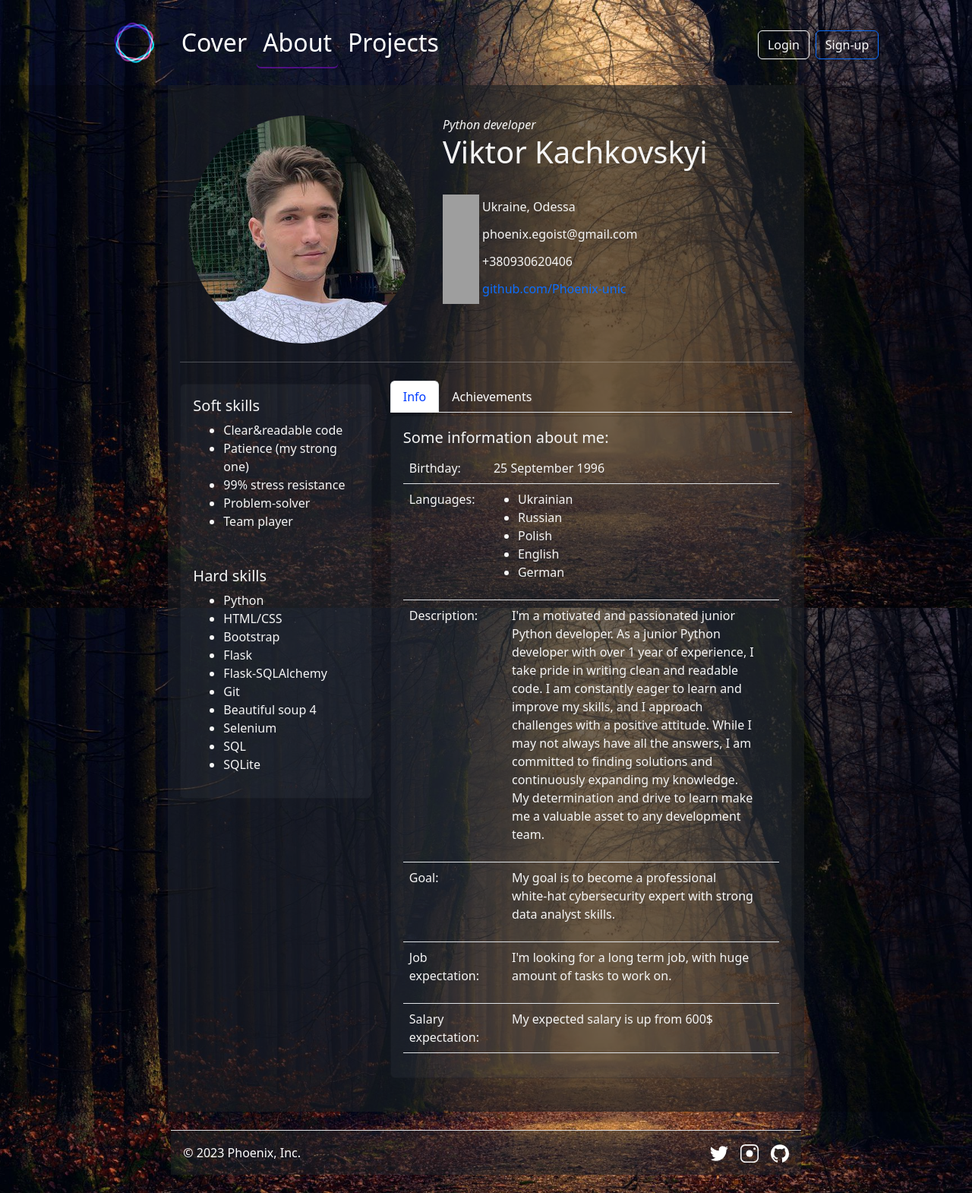
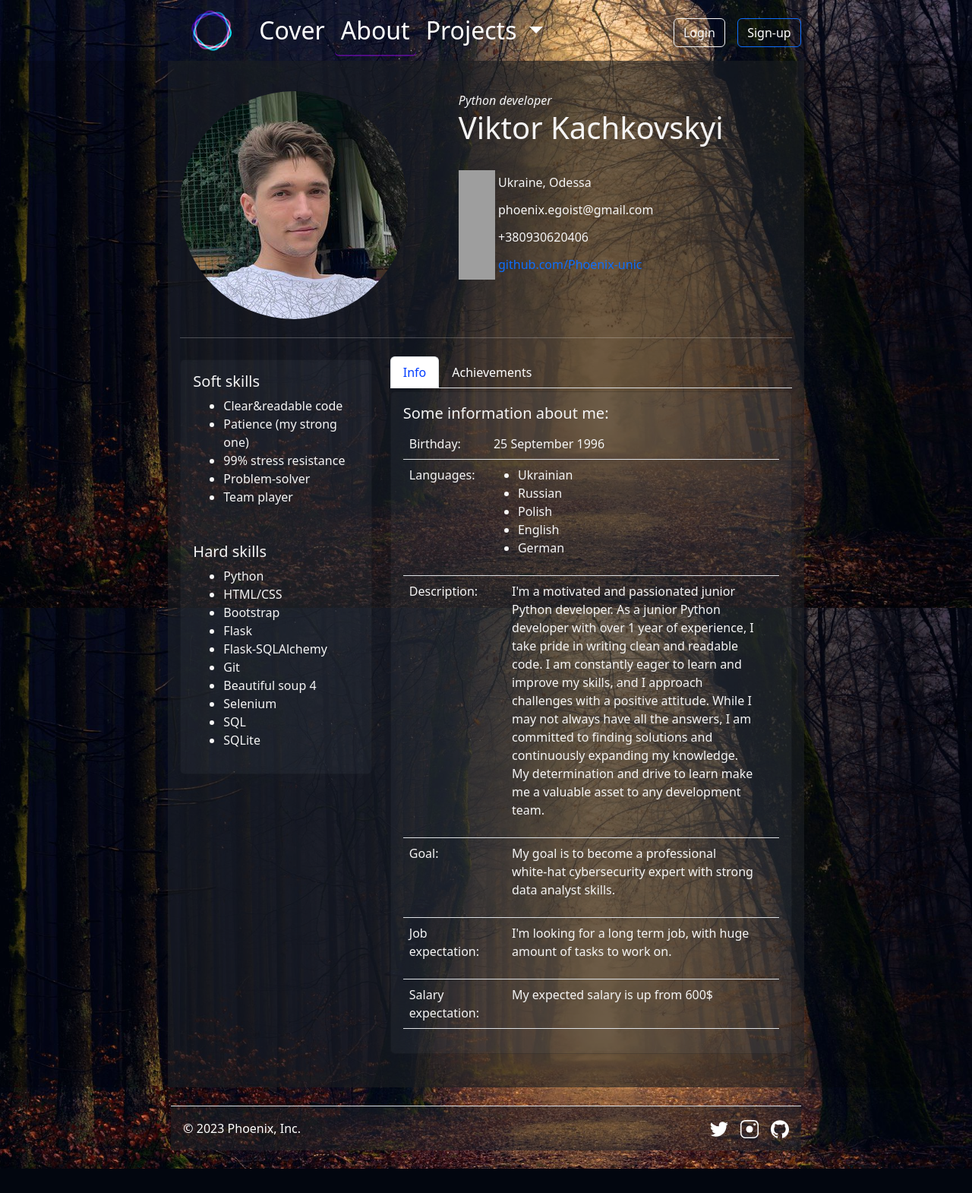
Before and after one commit to Phoenix-unic/my-blog, a Flask app: page /about in a window 1280 px wide. Shown: the whole page at 76% size. After the commit the page ends 1538 px from the top, so only its background shows below. Run offline with Flask 3, Linux system fonts and the light colour scheme; grey boxes are pictures that could not be loaded.

Commit message:
additional style changes, navbar dropdown, app-routs

```diff
--- a/app.py
+++ b/app.py
@@ -14,9 +14,9 @@ def about():
     return render_template('about.html')
 
 
-@app.route('/projects')
-def projects():
-    return render_template('projects.html')
+@app.route('/project')
+def project():
+    return render_template('project.html')
 
 
 @app.route('/login')
--- a/static/css/style.css
+++ b/static/css/style.css
@@ -51,10 +51,17 @@ header .nav-link:hover {
   box-shadow: 0px 0px 5px rgba(162, 7, 252, 0.432);
 }
 
+.contact {
+  display: inline;
+
+}
+
+
+
 /* MAIN STYLES
 -------------- */
 main {
-  min-height: 75vh;
+  min-height: 80vh;
 }
 
 .hero-text {
--- a/templates/about.html
+++ b/templates/about.html
@@ -12,15 +12,16 @@ active-link
 
 <div class="p-3 bg-dark bg-opacity-50 col-xl-8 col-lg-10 col-md-12 mx-auto">
   <div class="row my-4">
-    <div class="col-lg-5 col-md-6">
+    <div class="col-lg-4 col-md-6">
       <img width="300" height="300" class="rounded-circle d-block mx-auto" src="/static/images/300x300-photo.png"
         alt="profile-photo" />
     </div>
-    <div class="col-lg-7 col-md-6">
+    <div class="col-lg-8 col-md-6 col-sm-12 d-flex justify-content-center">
+      <div class="w-auto">
         <label for="contact" class="fst-italic">Python developer</label>
         <h1 id="contact">Viktor Kachkovskyi</h1>
         <br>
-      <ul class="list-unstyled mx-auto my-0">
+        <ul class="list-unstyled ">
           <li>
             <img with="36" height="36" src="https://img.icons8.com/nolan/64/marker.png" alt="Location" />
             <span>Ukraine, Odessa</span>
@@ -38,6 +39,8 @@ active-link
             <a href="https://github.com/Phoenix-unic">github.com/Phoenix-unic</a>
           </li>
         </ul>
+      </div>
+
     </div>
   </div>
   <hr />
@@ -78,8 +81,8 @@ active-link
             type="button" role="tab" aria-controls="nav-info" aria-selected="true">
             Info
           </button>
-          <button class="nav-link" id="nav-contact-tab" data-bs-toggle="tab" data-bs-target="#nav-achievements" type="button"
-            role="tab" aria-controls="nav-achievements" aria-selected="false">
+          <button class="nav-link" id="nav-contact-tab" data-bs-toggle="tab" data-bs-target="#nav-achievements"
+            type="button" role="tab" aria-controls="nav-achievements" aria-selected="false">
             Achievements
           </button>
         </div>
--- a/templates/layout.html
+++ b/templates/layout.html
@@ -14,15 +14,15 @@
 <body>
   <header class="container-fluid">
     <div class="row">
-      <div class="col-lg-10 col-md-12 mx-auto p-3">
+      <div class="col-xl-8 col-lg-10 col-md-12 mx-auto">
         <nav class="navbar navbar-expand-md">
           <a href="/" class="d-flex align-items-center mb-2 mb-lg-0 text-white text-decoration-none">
             <img src="/static/images/logo10-removebg-preview.png" class="logo mx-4" width="60" height="60"
               aria-label="Logo" />
           </a>
-          <button class="navbar-toggler btn-close-white fw-bold bg-white bg-opacity-50" type="button" data-bs-toggle="collapse"
-            data-bs-target="#navbarTogglerDemo01" aria-controls="navbarTogglerDemo01" aria-expanded="false"
-            aria-label="Toggle navigation">
+          <button class="navbar-toggler btn-close-white fw-bold bg-white bg-opacity-50" type="button"
+            data-bs-toggle="collapse" data-bs-target="#navbarTogglerDemo01" aria-controls="navbarTogglerDemo01"
+            aria-expanded="false" aria-label="Toggle navigation">
             <span class="navbar-toggler-icon"></span>
           </button>
           <div class="collapse navbar-collapse" id="navbarTogglerDemo01">
@@ -33,12 +33,19 @@
               <li class="nav-item">
                 <a href="/about" class="nav-link px-2 text-white {% block active_about %}{% endblock %}">About</a>
               </li>
-              <li class="nav-item">
-                <a href="/projects"
-                  class="nav-link px-2 text-white {% block active_projects %}{% endblock %}">Projects</a>
+              <li class="nav-item dropdown">
+                <a class="nav-link dropdown-toggle px-2 text-white {% block active_projects %}{% endblock %}" href="#"
+                  id="projectsDropdown" role="button" data-bs-toggle="dropdown" aria-expanded="false">
+                  Projects
+                </a>
+                <ul class="dropdown-menu" aria-labelledby="projectsDropdown">
+                  <li><a class="dropdown-item" href="/project">Project 1</a></li>
+                  <li><a class="dropdown-item" href="/project">Project 2</a></li>
+                  <li><a class="dropdown-item" href="/project">Project 3</a></li>
+                </ul>
               </li>
             </ul>
-            <div class="d-flex text-end">
+            <div>
               <a href="/login">
                 <button type="button" class="btn btn-outline-light me-2">
                   Login
@@ -59,7 +66,8 @@
   <div class="container-fluid">
     <div class="row">
       <div class="col-xl-8 col-lg-10 col-md-12 mx-auto">
-        <footer class="d-flex flex-wrap bg-dark bg-opacity-50 justify-content-between align-items-center p-3 my-4 border-top">
+        <footer
+          class="d-flex flex-wrap bg-dark bg-opacity-50 justify-content-between align-items-center p-3 my-4 border-top">
           <div class="col-md-4 d-flex align-items-center">
             <span class="mb-3 mb-md-0 text-white">© 2023 Phoenix, Inc.</span>
           </div>
--- a/templates/projects.html
+++ b/templates/project.html
@@ -2,7 +2,7 @@
 
 
 {% block title %}
-Projects
+Project
 {% endblock %}
 
 {% block active_projects %}
```
Lines whose indentation alone changed are shown as unchanged.
